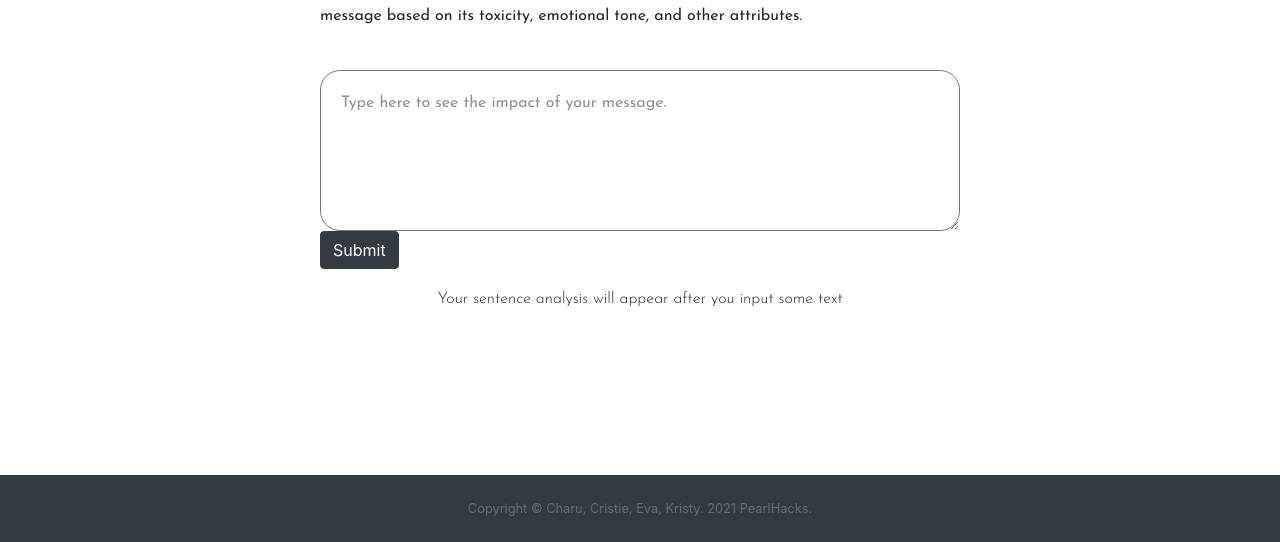
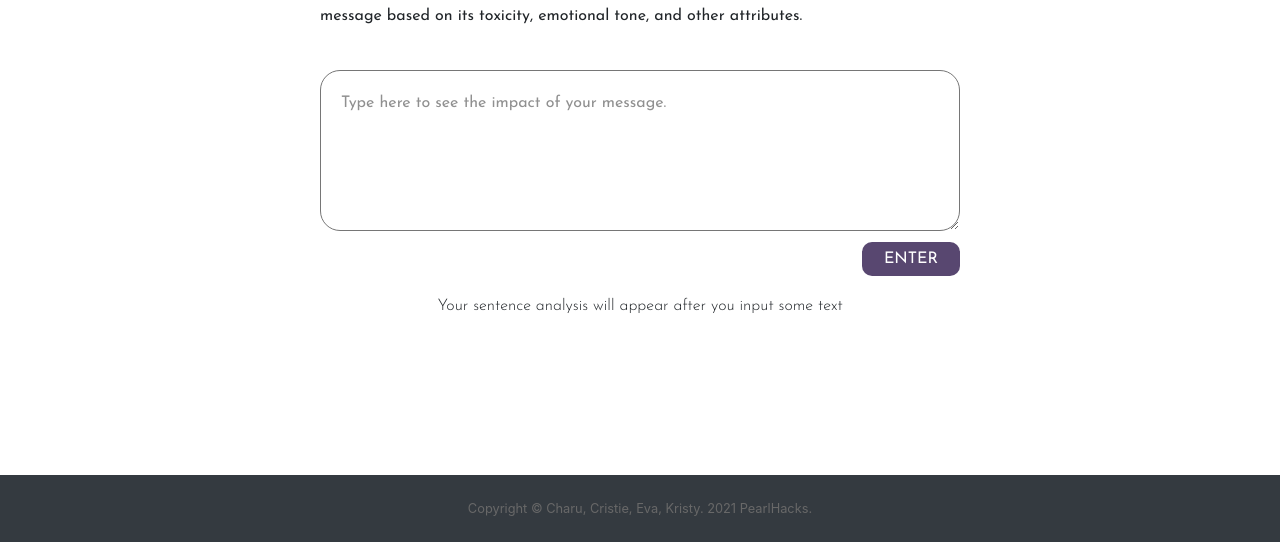
Before and after one commit to charusm18/PearlHacks, a Flask app: page / in a window 1280 px wide. Shown: the part 258-800 px from the top of the page. Run offline with Flask 2, Linux system fonts and the light colour scheme; some libraries are stand-ins or nearby versions.

Commit message:
Basic ENTER button style

```diff
--- a/static/main.css
+++ b/static/main.css
@@ -81,6 +81,28 @@ p {
 /* Textarea Input Space */
 #weight {
   font-family: josefin-regular;
+}
+
+#weight2 {
+  font-family: josefin-bold;
+}
+
+.submit-button {
+  font-family: Arial, Helvetica, sans-serif;
+  color: white;
+  padding: 5px;
+  margin-top: 11px;
+  text-align: center;
+  width: 98px;
+  background-color: #584770;
+  border: none;
+  vertical-align: middle;
+  border-radius: 10px;
+}
+
+#button-holder {
+  vertical-align: middle;
+  text-align: right;
 }
 
 textarea {
--- a/templates/index.html
+++ b/templates/index.html
@@ -30,7 +30,9 @@
                 <div >
                     <textarea placeholder="Type here to see the impact of your message." name="text" id="weight"></textarea>
                 </div>
-                <button type="submit" class="btn btn-dark">Submit</button>
+                <div id="button-holder">
+                    <button id="weight" class="submit-button" type="submit">ENTER</button>
+                </div>
             </form>
         </div>
         {% if initScreen %}
```
